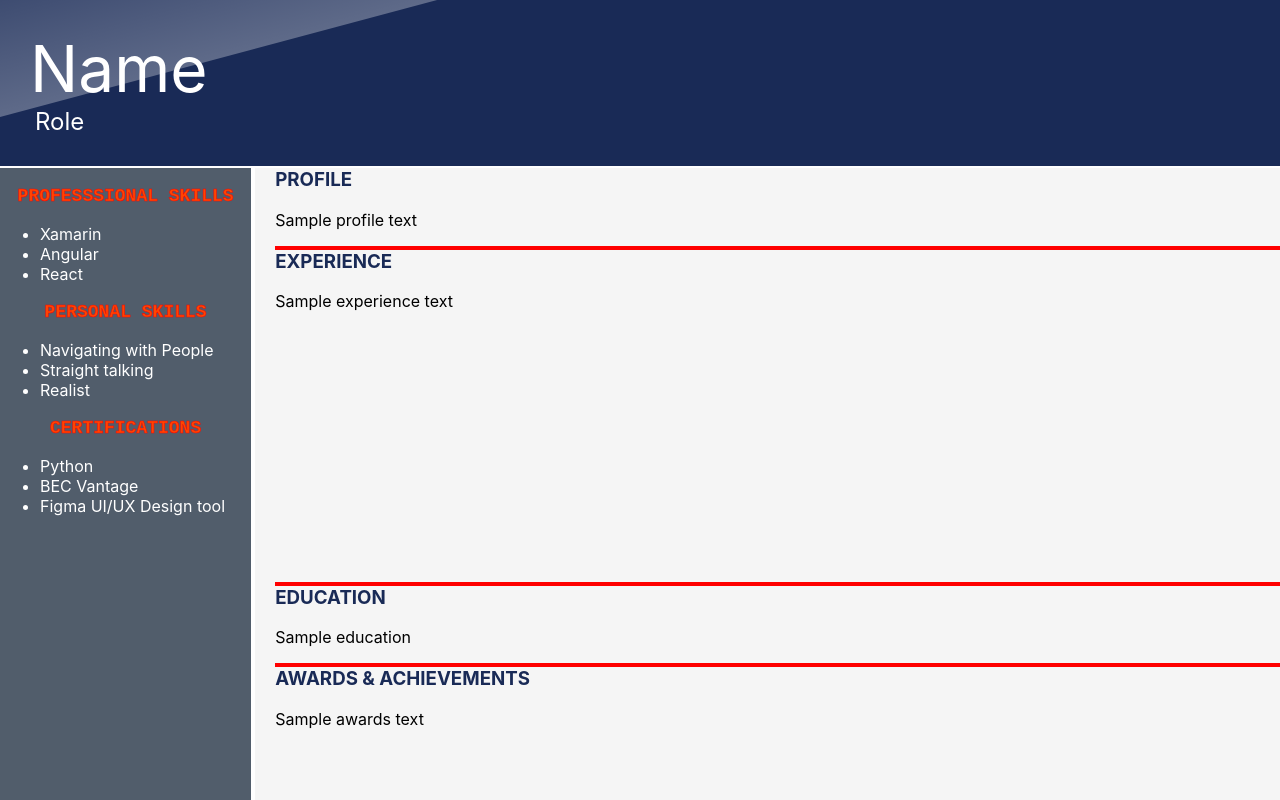
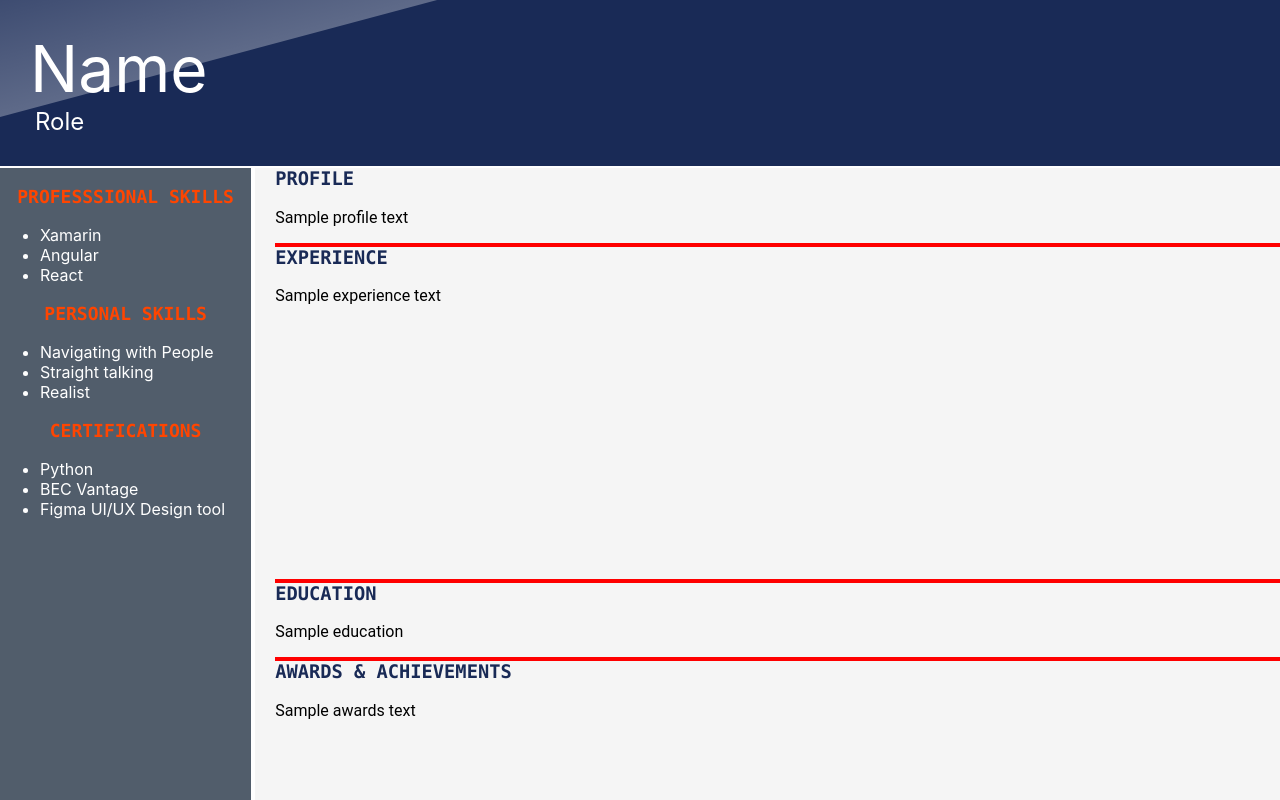
Before and after one commit to KarthikKumarDev/profile, a React (Create React App) app: page / in a window 1280 px wide. Built offline with nearby package versions, Linux system fonts and the light colour scheme.

Commit message:
Sidebar and Details font

```diff
--- a/src/components/Details.scss
+++ b/src/components/Details.scss
@@ -5,6 +5,7 @@
   display: flex;
   flex-direction: column;
   padding-left: 20px;
+  font-family: Roboto;
 
   div:not(:last-child) {
     border-bottom: 4px solid red;
@@ -15,6 +16,7 @@
     padding: 0;
     margin-top: 0;
     color: #192a56;
+    font-family: Consolas;
   }
 
   .experience-section {
--- a/src/components/side-bar/Skillset.scss
+++ b/src/components/side-bar/Skillset.scss
@@ -13,11 +13,8 @@
   }
 
   h3 {
-    font-family: monospace;
-    font-weight: bold;
+    font-family: Consolas;
     font-size: 18px;
     color: orangered;
-    -webkit-text-stroke-width: 0.5px;
-    -webkit-text-stroke-color: red;
   }
 }
```
